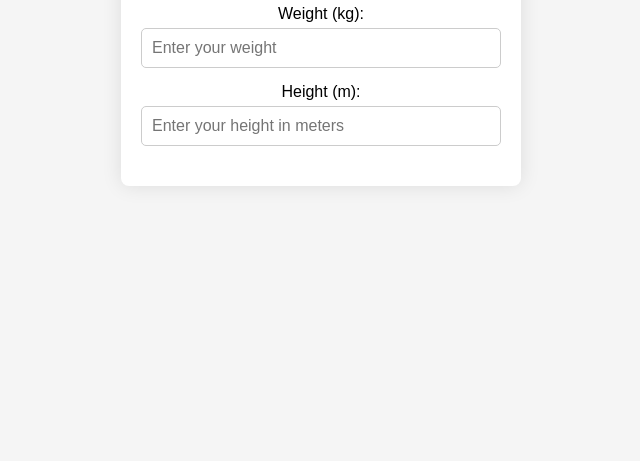
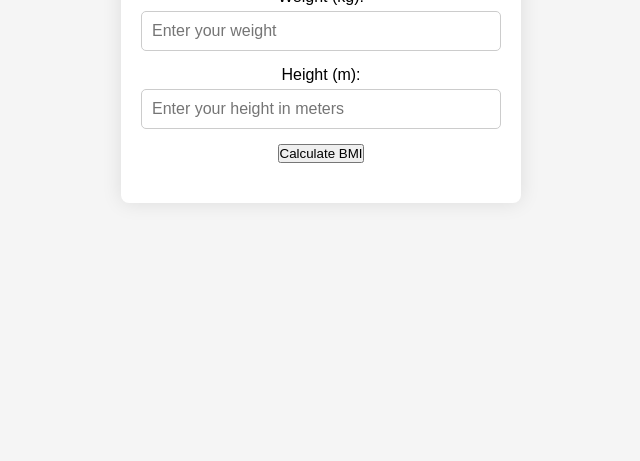
Before and after one commit to Omaima-Ali-Khan/BMI-Calculator, a plain HTML site: page index.html in a window 1280 px wide. Shown: the part 339-800 px from the top of the page, without its empty margins (319-959 px from the left). Drawn offline with Linux system fonts and the light colour scheme.

Commit message:
Html-Button

```diff
--- a/index.html
+++ b/index.html
@@ -25,6 +25,10 @@
                 <input type="number" step="0.01" id="height" placeholder="Enter your height in meters" required>
             </div>
 
+
+
+            <button onclick="calculateBMI()">Calculate BMI</button>
+
     <script src="script.js"></script>
 </body>
 </html>
```
